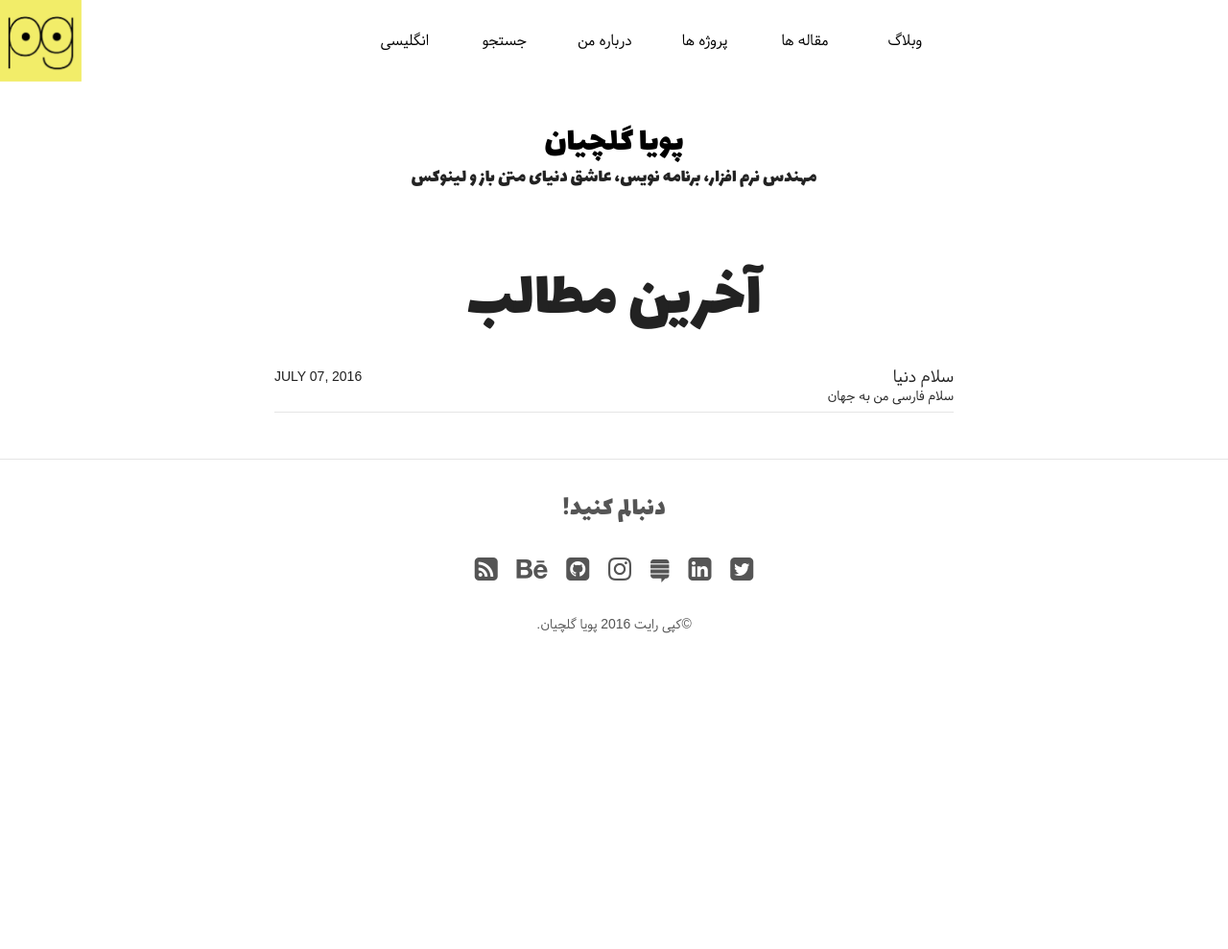
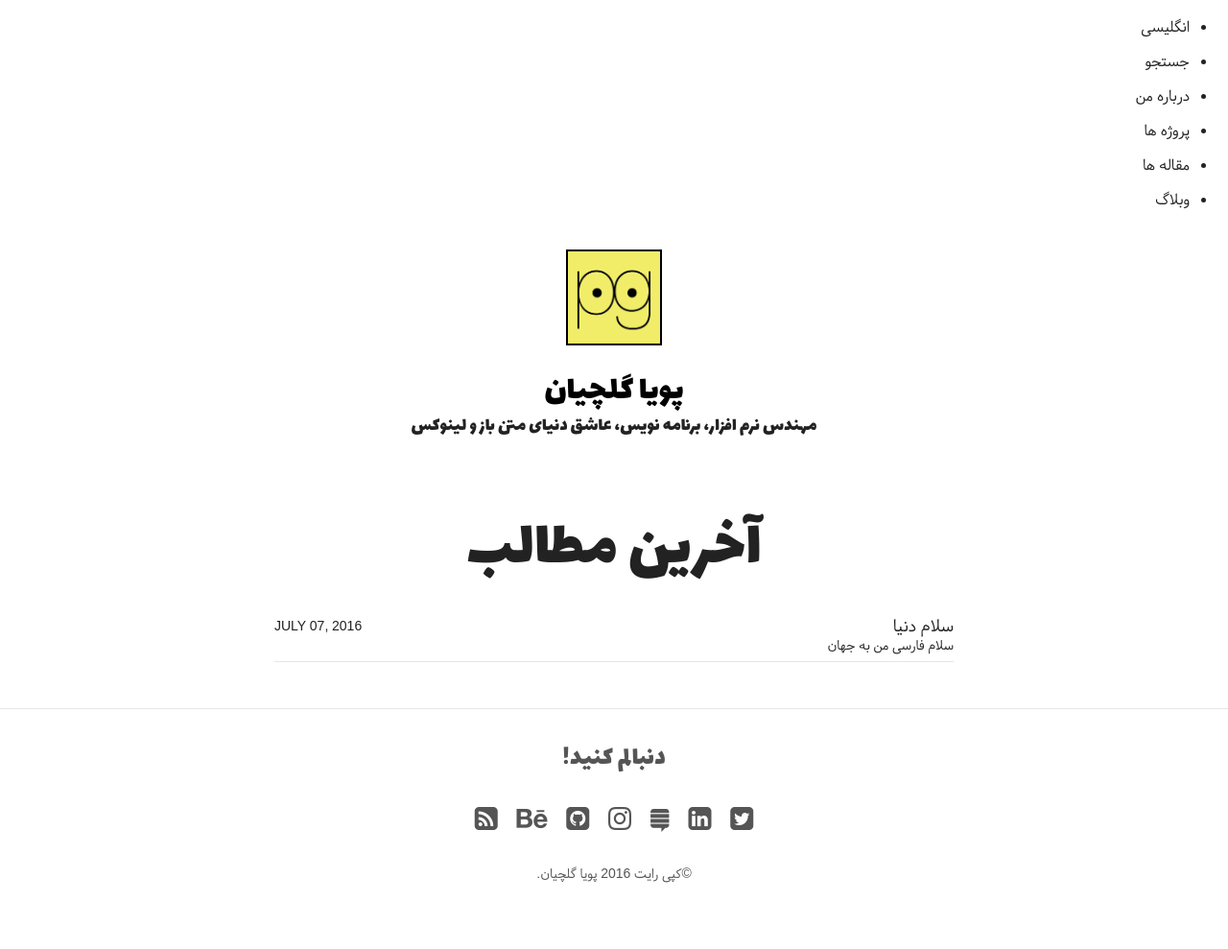
Before and after one commit to pooya-golchian/farsi, a Jekyll site: the page built from index.html, in a window 1280 px wide. Shown: the whole page at 96% size. Built offline with Jekyll 4.4.1, drawn with Linux system fonts in a browser that asks for light colours; nearby versions of some CDN libraries; some web fonts are replaced; before the commit the page ends 900 px from its top, so only the background shows below that.

Commit message:
change navigation style and back to old style

```diff
--- a/_includes/navigation.html
+++ b/_includes/navigation.html
@@ -1,44 +1,35 @@
-<header class="centered-navigation" role="banner">
-    <div class="wrap">
-            <a href="{{ site.url }}/" class="mobile-logo" rel="home" title="{{ site.title }}"><img src="{{ site.url }}/images/{{ site.logo }}"  alt="{{ site.title }} logo" class="Logo image"></a>
-
-        <a href="javascript:void(0)" id="js-centered-navigation-mobile-menu" class="centered-navigation-mobile-menu"><i class="fa fa-2x fa-navicon"></i></a>
-        <nav role="navigation">
-            <ul id="js-centered-navigation-menu" class="centered-navigation-menu show">
+<div class="navigation-wrapper">
+	<nav role="navigation" id="site-nav" class="animated drop">
+	    <ul>
       {% for link in site.data.navigation %}
 		    {% if link.url contains 'http' %}
 		        {% assign domain = '' %}
 		        {% else %}
 		        {% assign domain = site.url %}
 		    {% endif %}
-                <li class="nav-link"><a href="{{ domain }}{{ link.url }}" {% if link.url contains 'http' %}{% endif %}>{{ link.title }}</a></li>
+		    <li><a href="{{ domain }}{{ link.url }}" {% if link.url contains 'http' %}{% endif %}>{{ link.title }}</a></li>
 		  {% endfor %}
-                <li class="logo">
-                    <a href="{{ site.url }}/" class="logo" rel="home" title="{{ site.title }}"><img src="{{ site.url }}/images/{{ site.logo }}" alt="{{ site.title }} logo" class="Logo image"></a>
-                </li>
 	    </ul>
 	</nav>
-    </div>
-</header>
-
-
-
-
-
-
-
+</div><!-- /.navigation-wrapper -->
 
 {% include browser-upgrade.html %}
 
-{% if page.image.feature %}
+{% if page.image.feature %}<header class="masthead">
 	{% if site.logo != null %}
-
+		<div class="wrap">
+			<a href="{{ site.url }}/" class="site-logo" rel="home" title="{{ site.title }}"><img src="{{ site.url }}/images/{{ site.logo }}" width="200" height="200" alt="{{ site.title }} logo" class="animated fadeInDown"></a>
+		</div>
 	{% endif %}
-{% else %}<div class="masthead">
+</header><!-- /.masthead -->
+{% else %}<header class="masthead">
 	<div class="wrap">
       {% if site.logo != null %}
+  		<a href="{{ site.url }}/" class="site-logo" rel="home" title="{{ site.title }}"><img src="{{ site.url }}/images/{{ site.logo }}" width="200" height="200" alt="{{ site.title }} logo" class="animated fadeInDown"></a>
       {% endif %}
-        <h1 class="site-title"><a href="{{ site.url }}/">{{ site.title }}</a></h1>
-        <h2 class="site-description" itemprop="description">{{ site.description }}</h2>
+      <h1 class="site-title animated fadeIn"><a href="{{ site.url }}/">{{ site.title }}</a></h1>
+		<h2 class="site-description animated fadeIn" itemprop="description">{{ site.description }}</h2>
 	</div>
-</div><!-- /.masthead -->{% endif %}
+</header><!-- /.masthead -->{% endif %}
+
+<div class="js-menu-screen menu-screen"></div>
```
Lines whose indentation alone changed are shown as unchanged.
